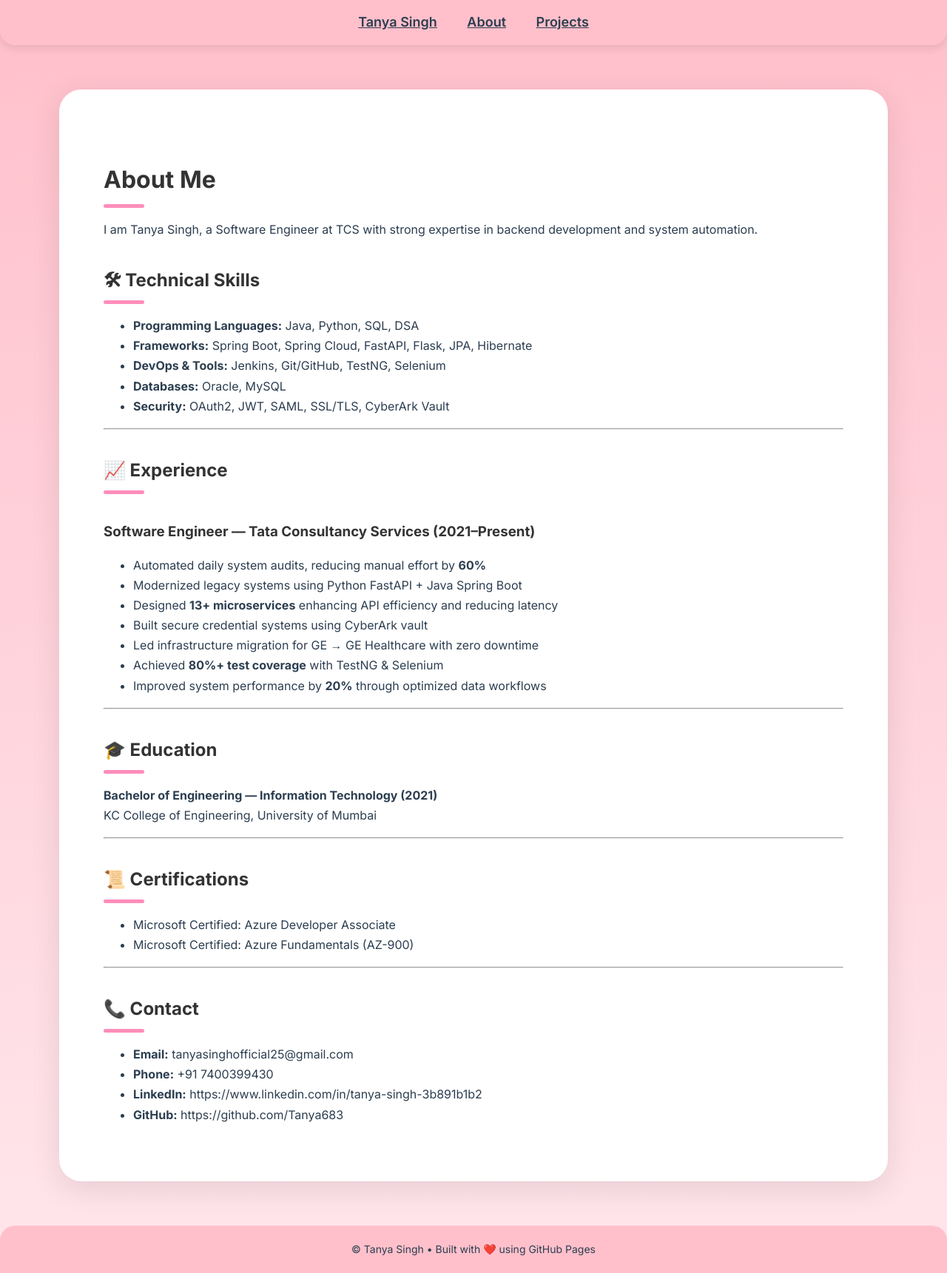
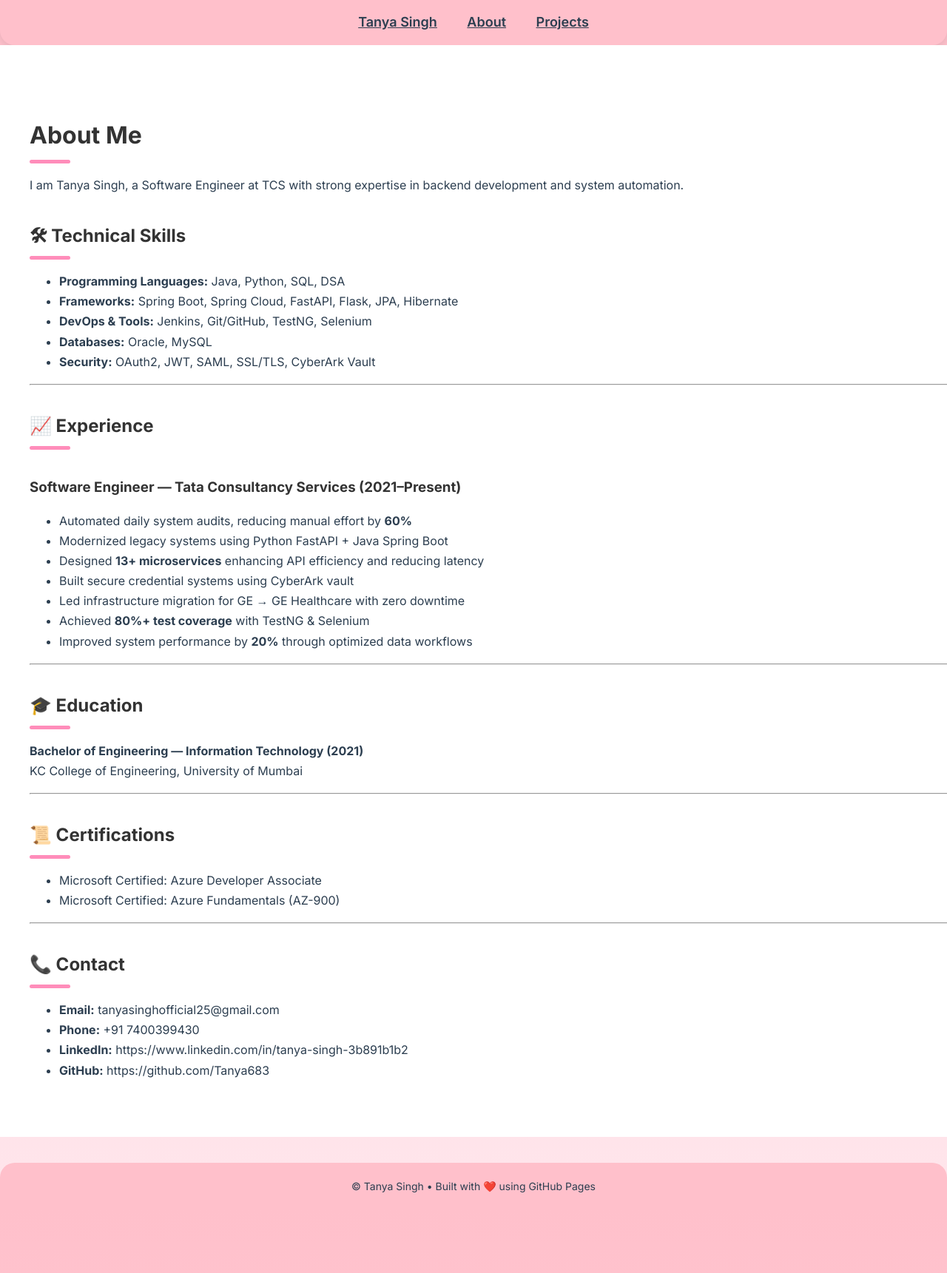
Before and after one commit to Tanya683/Tanya683.github.io, a Jekyll site: the page built from about.md, in a window 1280 px wide. Shown: the whole page at 74% size. Built offline with Jekyll 4.4.1, drawn with Linux system fonts in a browser that asks for light colours; after the commit the page ends 1636 px from its top, so only the background shows below that.

Commit message:
Modify page content styles for full width
Updated the page content styles to remove card shape and shadow.

```diff
--- a/assets/style.css
+++ b/assets/style.css
@@ -93,13 +93,14 @@ nav a:hover {
    WHITE SECTION / PAGE CONTENT
 ------------------------------ */
 .page-content {
-  max-width: 1000px;
+  width: 100%;
+  margin: 0;
+  padding: 60px 40px;
   background: white;
-  margin: 60px auto;
-  padding: 60px;
-  border-radius: 30px;
-  box-shadow: 0 10px 40px rgba(0,0,0,0.1);
+  border-radius: 0; /* remove card shape */
+  box-shadow: none; /* remove card shadow */
 }
+
 
 /* -----------------------------
    HEADINGS
```
